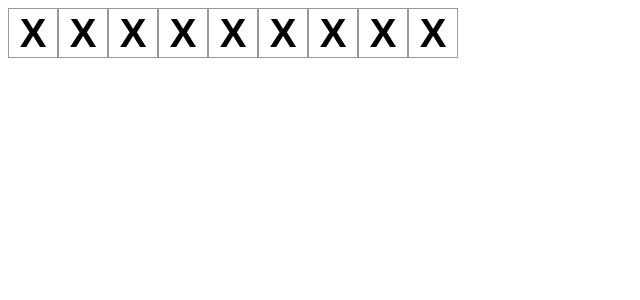
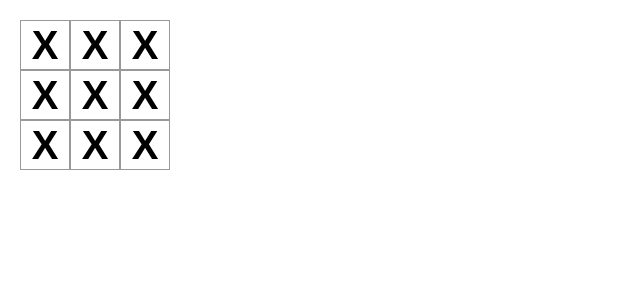
Before and after one commit to worldwidewes33/React-Tic-Tac-Toe, a React (Vite) app: page / in a window 1280 px wide. Shown: the top 300 px of the page, without its empty margins (0-640 px from the left). Built offline with nearby package versions, Linux system fonts and the light colour scheme.

Commit message:
styles game board

```diff
--- a/src/index.css
+++ b/src/index.css
@@ -1,8 +1,26 @@
+* {
+  box-sizing: border-box;
+  margin: 0;
+  padding: 0;
+}
+
+html {
+  font-size: 10px;
+}
+
+.container {
+  padding: 2rem;
+  display: grid;
+  grid-template-columns: repeat(3, 1fr);
+  grid-template-rows: repeat(3, 1fr);
+  width: 190px;
+}
+
 .square {
   background-color: white;
   border: 1px solid #999;
   height: 50px;
   width: 50px;
-  font-size: 40px;
+  font-size: 4rem;
   font-weight: bold;
 }
```
